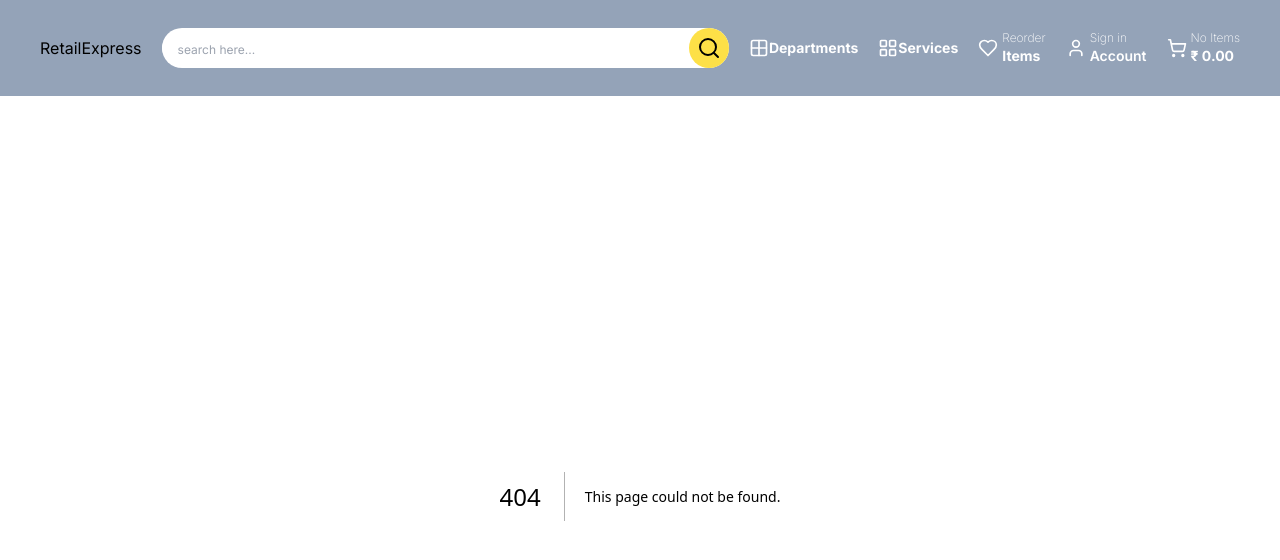
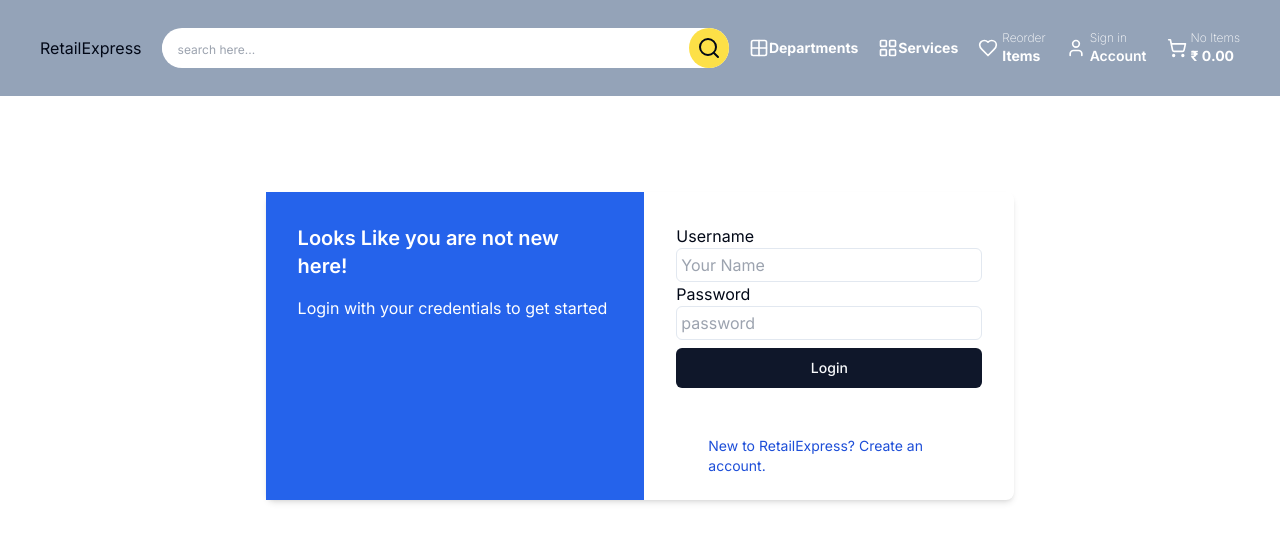
Before and after one commit to ShyanRoyChoudhury/retailexpress, a Next.js app: page /login in a window 1280 px wide. Before the commit this address had no page. Shown: the top 560 px of the page. Built offline with nearby package versions, Linux system fonts and the light colour scheme.

Commit message:
added signup and login page

```diff
--- /dev/null
+++ b/app/login/page.tsx
@@ -0,0 +1,11 @@
+import Login from "@/components/ui/Login";
+
+function LoginPage() {
+  return (
+    <div className="flex justify-center p-4 mt-2 md:mt-20">
+      <Login />
+    </div>
+  );
+}
+
+export default LoginPage;
--- /dev/null
+++ b/app/signup/page.tsx
@@ -0,0 +1,11 @@
+import Signup from "@/components/ui/Signup";
+
+function SignupPage() {
+  return (
+    <div className="flex justify-center p-4 mt-2 md:mt-20">
+      <Signup />
+    </div>
+  );
+}
+
+export default SignupPage;
--- /dev/null
+++ b/components/ui/Login.tsx
@@ -0,0 +1,45 @@
+import React from "react";
+import { Button } from "./button";
+import Link from "next/link";
+
+function Login() {
+  return (
+    <div className="md:flex w-4/5 md:w-3/5 h-1/3 shadow-md rounded-lg">
+      <div className="bg-blue-600 w-full p-8 space-y-4">
+        <h1 className="text-xl font-semibold text-white">
+          Looks Like you are not new here!
+        </h1>
+        <p className=" text-white">
+          Login with your credentials to get started
+        </p>
+      </div>
+
+      <div className="w-full p-6">
+        <form className="flex flex-col p-2">
+          <div>
+            <h2>Username</h2>
+            <input
+              placeholder="Your Name"
+              className="outline-none p-1 border w-full rounded-md"
+            />
+          </div>
+          <div>
+            <h2>Password</h2>
+            <input
+              placeholder="password"
+              className="outline-none p-1 border w-full rounded-md"
+            />
+          </div>
+          <Button className="mt-2" type="submit">
+            Login
+          </Button>
+        </form>
+        <div className="px-10 pt-10 text-sm text-blue-700">
+          <Link href={"/signup"}>New to RetailExpress? Create an account.</Link>
+        </div>
+      </div>
+    </div>
+  );
+}
+
+export default Login;
--- /dev/null
+++ b/components/ui/Signup.tsx
@@ -0,0 +1,53 @@
+"use client";
+import React from "react";
+import { Button } from "./button";
+import { useRouter } from "next/navigation";
+
+function Signup() {
+  const router = useRouter();
+  return (
+    <div className="md:flex w-4/5 md:w-3/5 h-1/3 shadow-md rounded-lg">
+      <div className="bg-blue-600 w-full p-8 space-y-4">
+        <h1 className="text-xl font-semibold text-white">
+          Looks Like you are new here!
+        </h1>
+        <p className=" text-white">
+          Signup with your credentials to get started
+        </p>
+      </div>
+
+      <div className="w-full p-6">
+        <form className="flex flex-col p-2">
+          <div>
+            <h2>Username</h2>
+            <input
+              placeholder="Your Name"
+              className="outline-none p-1 border w-full rounded-md"
+            />
+          </div>
+          <div>
+            <h2>Password</h2>
+            <input
+              placeholder="password"
+              className="outline-none p-1 border w-full rounded-md"
+            />
+          </div>
+          <Button className="mt-2" type="submit">
+            Signup
+          </Button>
+        </form>
+        <div className="px-2">
+          <Button
+            className="w-full bg-white text-black border-2 "
+            type="submit"
+            onClick={() => router.push("/login")}
+          >
+            Existing User? Login
+          </Button>
+        </div>
+      </div>
+    </div>
+  );
+}
+
+export default Signup;
```
